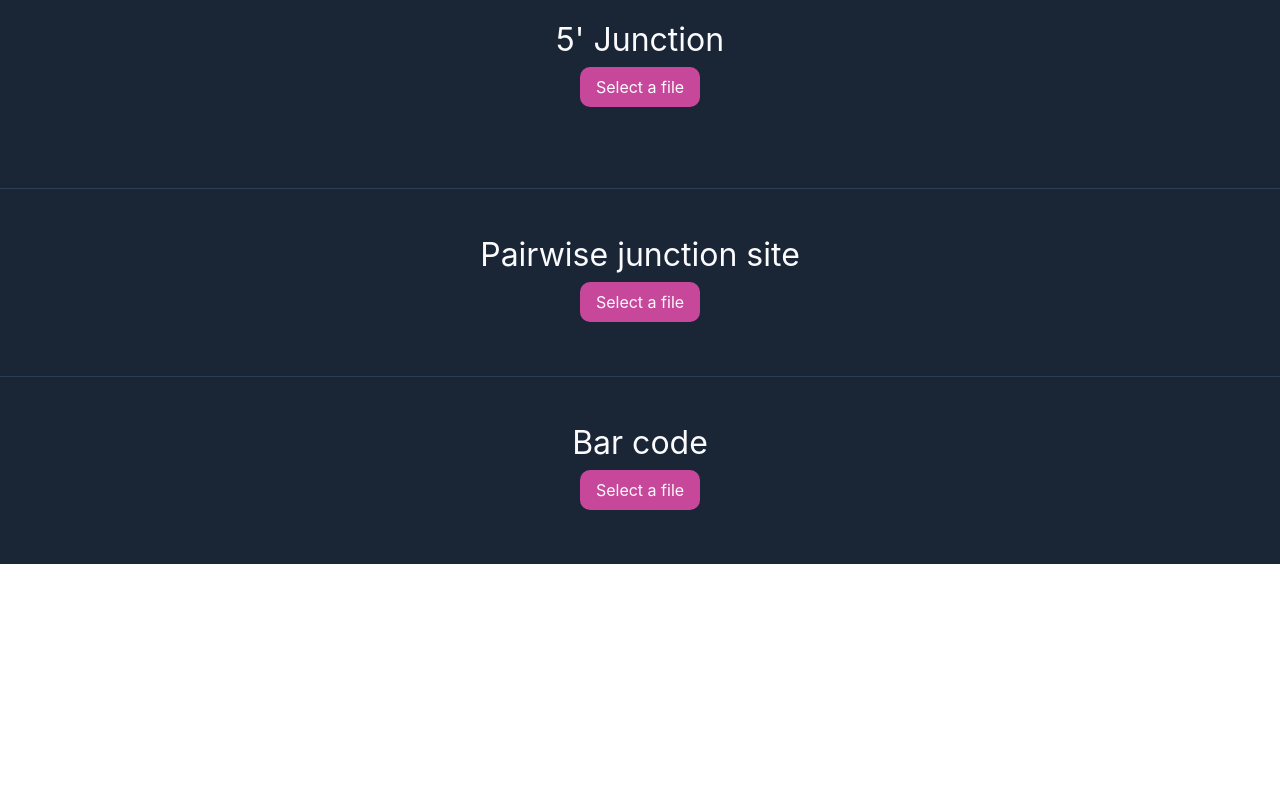
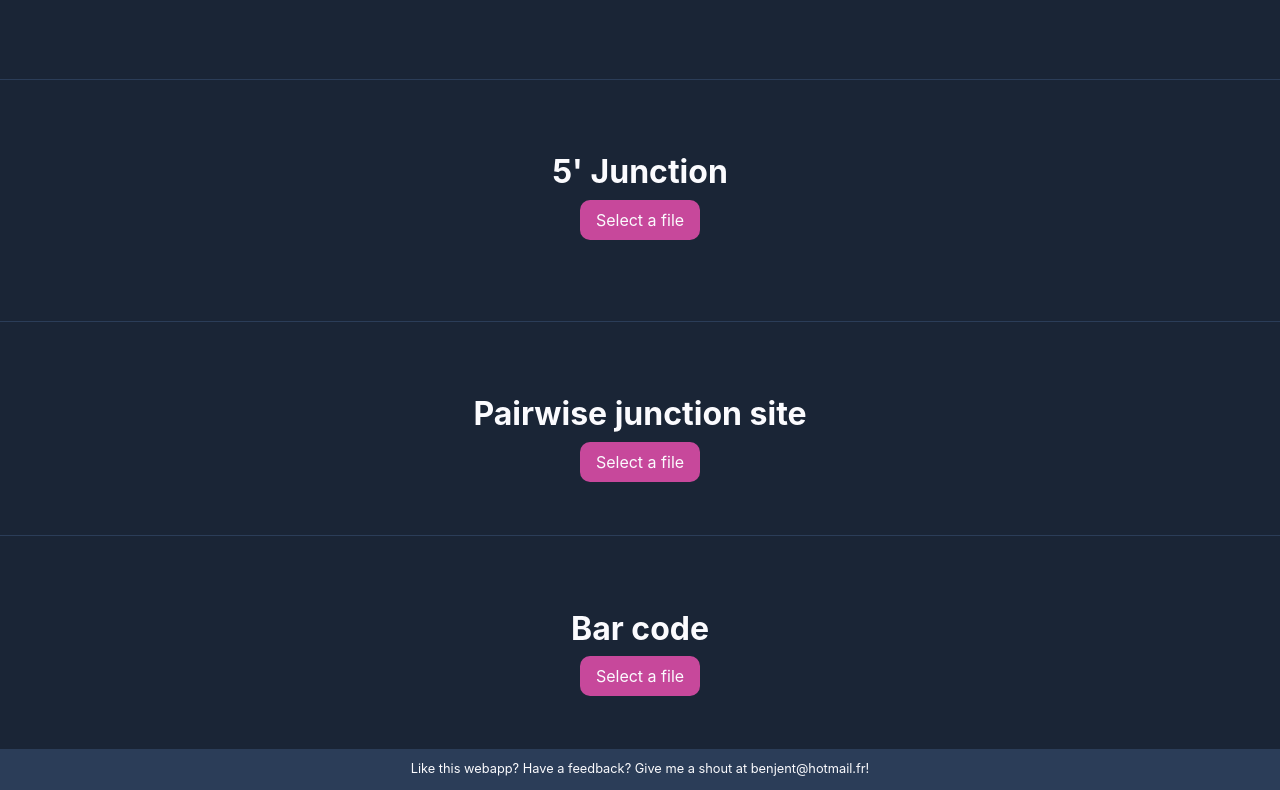
Before and after one commit to Benjent/nanovizer, a Vue app: page / in a window 1280 px wide. Shown: the part 805-1595 px from the top of the page. Before the commit the page ends 1369 px from the top, so only its background shows below. Built offline with nearby package versions, Linux system fonts and the light colour scheme.

Commit message:
Inputs and buttons are inheriting font-size + add my contact

```diff
--- a/index.html
+++ b/index.html
@@ -4,6 +4,7 @@
         <meta charset="UTF-8" />
         <link rel="icon" href="/favicon.ico" />
         <meta name="viewport" content="width=device-width, initial-scale=1.0" />
+        <meta name="author" content="Benjamin Morvan">
         <title>Genome analyzer</title>
     </head>
     <body>
--- a/src/App.vue
+++ b/src/App.vue
@@ -18,6 +18,11 @@ export default {
         PairwiseJunctionSite,
         ReadLength,
         StartSitePosition,
+    },
+    data() {
+        return {
+            email: 'benjent@hotmail.fr',
+        }
     },
     methods: {
         drawTuto(data, id) {
@@ -93,7 +98,8 @@ export default {
 </script>
 
 <template>
-    <main class="l-graphs">
+    <div class="l-graphs">
+        <main>
             <ReadLength />
             <BlockNumber />
             <StartSitePosition />
@@ -102,6 +108,12 @@ export default {
             <PairwiseJunctionSite />
             <BarCode />
         </main>
+        <footer class="l-graphs__footer">
+            <p>
+                Like this webapp? Have a feedback? Give me a shout at {{email}}!
+            </p>
+        </footer>
+    </div>
 </template>
 
 <style lang="scss">
@@ -114,5 +126,11 @@ export default {
     width: 100%;
     text-align: center;
     font-weight: normal;
+
+    &__footer {
+        padding: var(--button-padding-v) var(--button-padding-h);
+        background: lighten($marine, 10%);
+        font-size: 0.8rem;
+    }
 }
 </style>
--- a/src/assets/styles/basics/reset.scss
+++ b/src/assets/styles/basics/reset.scss
@@ -1,21 +1,28 @@
-*,
-*::before,
-*::after {
+* {
     box-sizing: border-box;
+}
+
+body {
     margin: 0;
     position: relative;
     font-weight: normal;
     font-size: initial;
 }
 
+p {
+    margin: 0;
+}
+
 button {
     border: none;
     font-family: inherit;
+    font-size: inherit;
 }
 
 input {
     border: none;
     font-family: inherit;
+    font-size: inherit;
 
     &:focus {
         outline: none;
--- a/src/assets/styles/modules/data.scss
+++ b/src/assets/styles/modules/data.scss
@@ -5,5 +5,6 @@
 
     &__value {
         font-weight: bold;
+        color: $pink;
     }
 }
--- a/src/assets/styles/modules/input.scss
+++ b/src/assets/styles/modules/input.scss
@@ -5,7 +5,6 @@
     border-top-color: $marine;
     border-right-color: $marine;
     border-left-color: $marine;
-    color: $white;
 
     &:focus {
         border: solid 1px $blue;
--- a/src/components/BarCode.vue
+++ b/src/components/BarCode.vue
@@ -109,7 +109,6 @@ export default {
             })
 
             // TODO input commun de taille de génôme
-            // TODO style data -> mettre en aside?
         },
     },
 }
--- a/src/components/Junction.vue
+++ b/src/components/Junction.vue
@@ -18,7 +18,7 @@ import FileReader from './FileReader.vue'
             <footer v-if="d3Data" class="entry__footer">
                 <div class="data">
                     <label class="data__label">Seuil</label>
-                    <input type="number" class="input" v-model.number="threshold"/>
+                    <input type="number" class="input data__value" v-model.number="threshold"/>
                 </div>
                 <div class="data">
                     <label class="data__label">Max</label>
--- a/src/components/PairwiseJunctionSite.vue
+++ b/src/components/PairwiseJunctionSite.vue
@@ -16,7 +16,7 @@ import FileReader from './FileReader.vue'
             <footer v-if="d3Data" class="entry__footer">
                 <div class="data">
                     <label class="data__label">Seuil</label>
-                    <input type="number" class="input" v-model.number="threshold"/>
+                    <input type="number" class="input data__value" v-model.number="threshold"/>
                 </div>
                 <div class="data">
                     <label class="data__label">Max</label>
--- a/src/components/StartSitePosition.vue
+++ b/src/components/StartSitePosition.vue
@@ -14,7 +14,7 @@ import FileReader from './FileReader.vue'
             <footer v-if="d3Data" class="entry__footer">
                 <div class="data">
                     <label class="data__label">Seuil</label>
-                    <input type="number" class="input" v-model.number="threshold"/>
+                    <input type="number" class="input data__value" v-model.number="threshold"/>
                 </div>
                 <div class="data">
                     <label class="data__label">Max</label>
```
Lines whose indentation alone changed are shown as unchanged.
